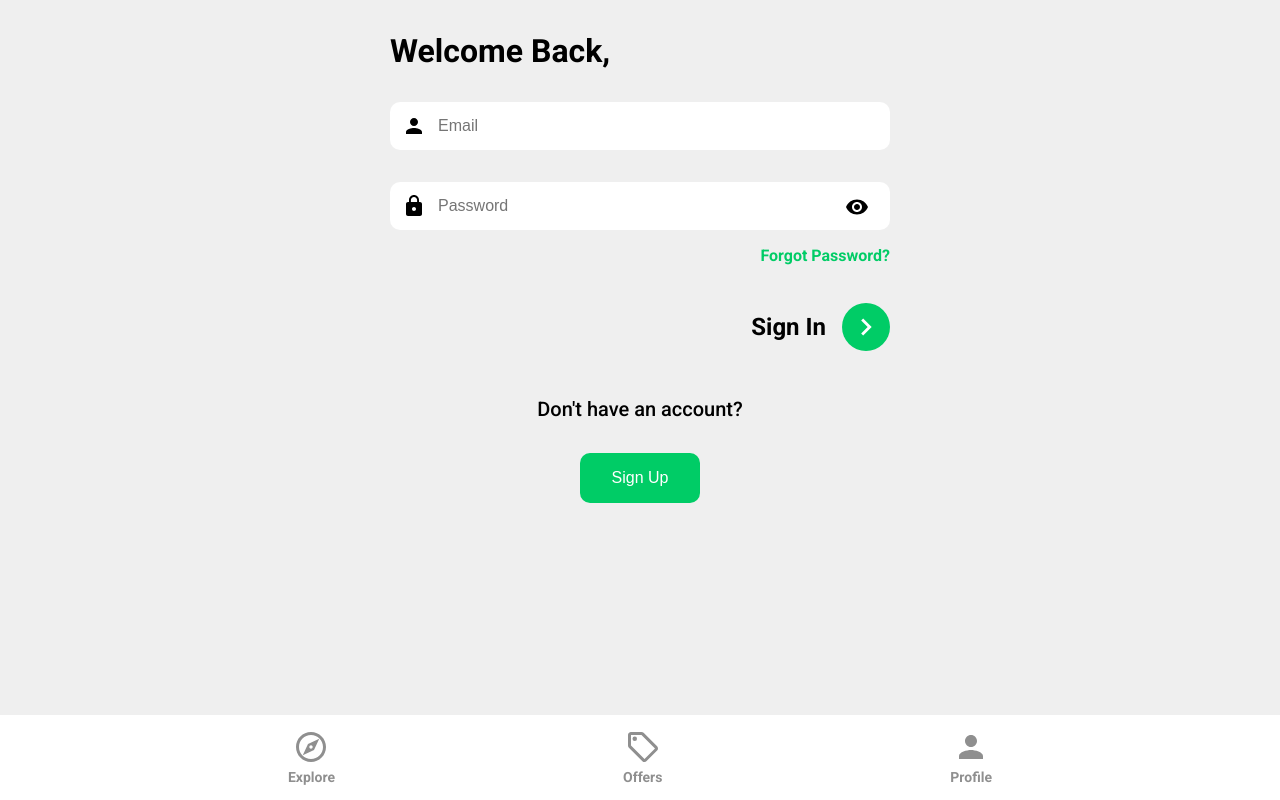
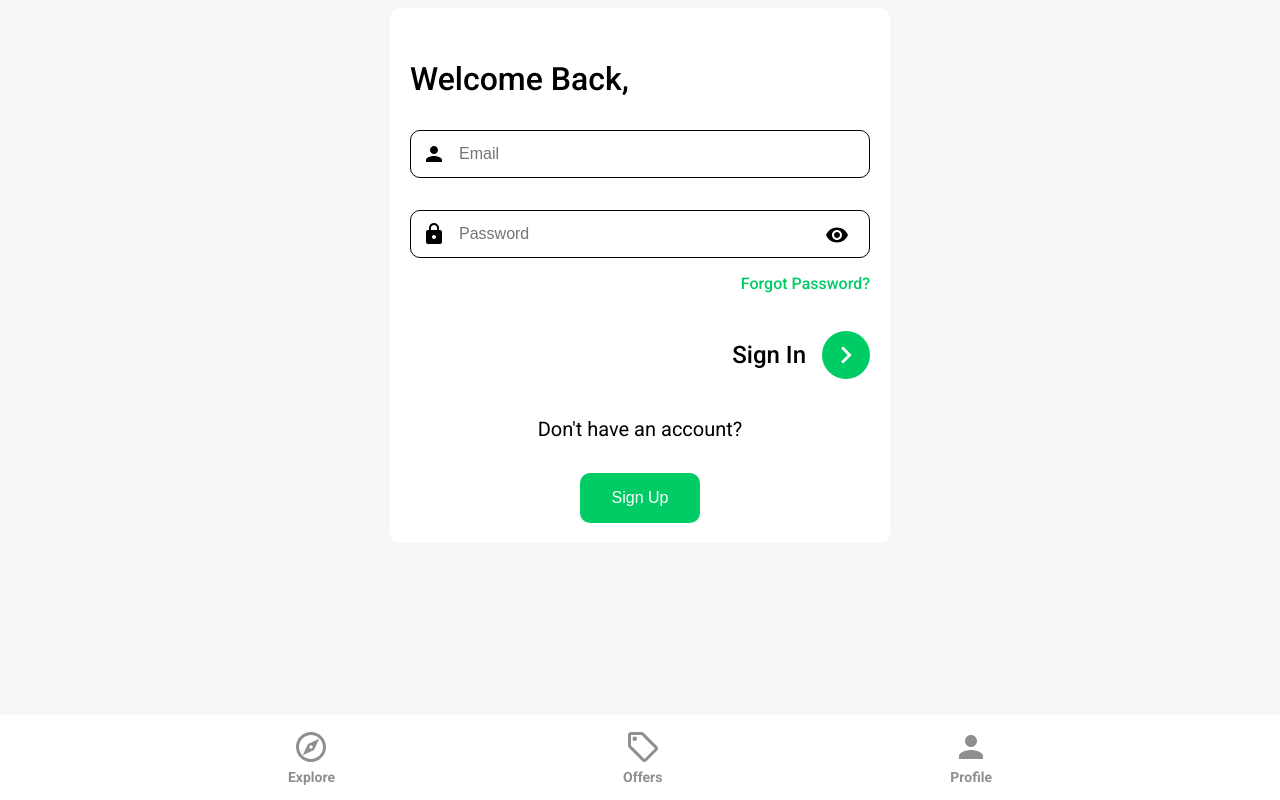
Before and after one commit to oscar-ct/react-dream-cars, a React (Create React App) app: page /sign-in in a window 1280 px wide. Built offline with nearby package versions, Linux system fonts and the light colour scheme.

Commit message:
feat: minor styling updates

```diff
--- a/src/index.css
+++ b/src/index.css
@@ -9,9 +9,9 @@ html::-webkit-scrollbar {
 
 body {
     font-family: 'Roboto', sans-serif;
-    background: #efefef;
+    background: #f6f6f6;
     /*color: white;*/
-    margin: 0 1rem;
+    /*margin: 0 1rem;*/
 }
 
 a {
@@ -72,22 +72,23 @@ button {
 
 /*PASSWORD EMAIL INPUT FIELDS*/
 .page-container {
-    /*margin: 1rem;*/
     margin: auto;
     max-width: 500px;
+    padding: 20px;
+    border-radius: 10px;
+    background-color: white;
 }
 
 .page-header {
     font-size: 2rem;
-    font-weight: 800;
+    font-weight: 500;
 }
 
 .password-input,
 .email-input,
 .name-input {
     box-shadow: rgba(0, 0, 0, 0.11);
-    border: none;
-    background: #ffffff;
+    border: solid 1px black;
     /*border-radius: 3rem;*/
     border-radius: 10px;
     height: 3rem;
@@ -111,7 +112,7 @@ button {
 .forgot-password-link {
     cursor: pointer;
     color: #00cc66;
-    font-weight: 600;
+    font-weight: 500;
     text-align: right;
 }
 .password-input-div {
@@ -137,7 +138,7 @@ button {
 .sign-in-text,
 .sign-up-text {
     font-size: 1.5rem;
-    font-weight: 700;
+    font-weight: 500;
     padding-right: 1rem;
 }
 .sign-in-button,
@@ -168,14 +169,14 @@ button {
 }
 
 .sign-in-wrapper {
-    margin-top: 2rem;
+    margin-top: 1.5rem;
     display: flex;
     flex-direction: column;
     align-items: center;
 }
 .sign-in-span {
     font-size: 1.25rem;
-    font-weight: 500;
+    font-weight: 400;
 }
 
 .sign-in-link-button {
--- a/src/pages/ForgotPassword.jsx
+++ b/src/pages/ForgotPassword.jsx
@@ -40,7 +40,7 @@ const ForgotPassword = () => {
                     onChange={setEmailChange}
                     />
                     <Link className={"forgot-password-link"} to={"/sign-in"}>
-                        Sign In
+                        Return To Sign In
                     </Link>
                     <div className={"sign-in-bar"}>
                         <div className={"sign-in-text"}>
--- a/src/pages/SignUp.jsx
+++ b/src/pages/SignUp.jsx
@@ -86,7 +86,7 @@ const SignUp = () => {
                         />
                     </div>
                     <div className={"sign-up-bar"}>
-                        <p className={"sign-up-text"}>Create Account
+                        <p className={"sign-up-text"}>Sign Up
                         </p>
                         <button className={"sign-up-button"}>
                             <ArrowRightIcon fill={"white"} width={"34px"} height={"34px"}/>
```
